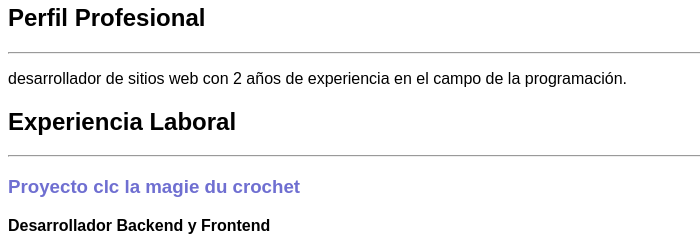
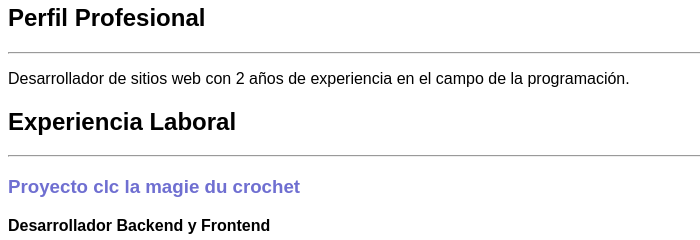
Before and after one commit to juancho-018/clases-maik, a plain HTML site: page index.html in a window 1280 px wide. Shown: the part 466-706 px from the top of the page, 0-700 px from the left. Drawn offline with Linux system fonts and the light colour scheme; a script that the page names is missing.

```diff
--- a/index.html
+++ b/index.html
@@ -26,7 +26,7 @@
     <section class="perfil"><h2> Perfil Profesional</h2>
 
         <hr>
-        <p>desarrollador de sitios web con 2 años de experiencia en el campo de la programación.</p>
+        <p>Desarrollador de sitios web con 2 años de experiencia en el campo de la programación.</p>
 
 
     <h2>Experiencia Laboral</h2>
```
